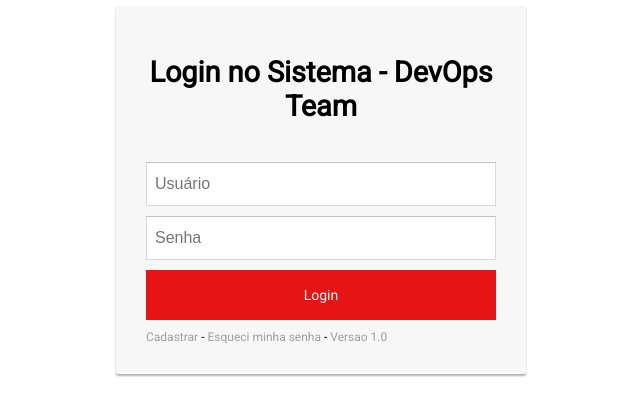
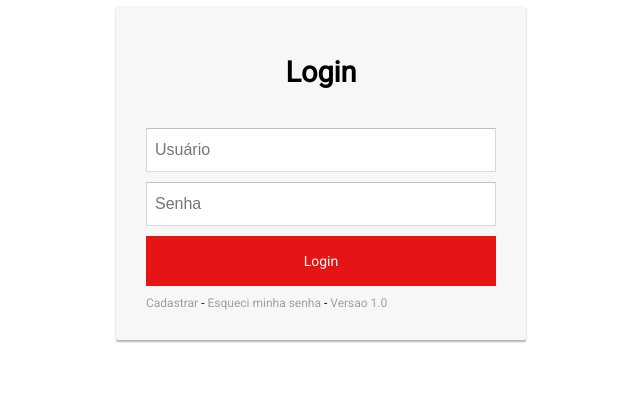
Before and after one commit to guilhermerodriguesti/login, a plain HTML site: page index.html in a window 1280 px wide. Shown: the part 124-540 px from the top of the page, without its empty margins (319-959 px from the left). Drawn offline with Linux system fonts and the light colour scheme.

```diff
--- a/index.html
+++ b/index.html
@@ -111,7 +111,7 @@
     <div class="modal fade" id="login-modal" tabindex="-1" role="dialog" aria-labelledby="myModalLabel" aria-hidden="true" style="margin-top:130px">
         <div class="modal-dialog">
             <div class="loginmodal-container">
-                <h1>Login no Sistema - DevOps Team</h1><br>
+                <h1>Login</h1><br>
                 <form>
                     <input type="text" name="user" placeholder="Usuário">
                     <input type="password" name="pass" placeholder="Senha">
```
Also changed, not shown: cloudFront.png (added).
